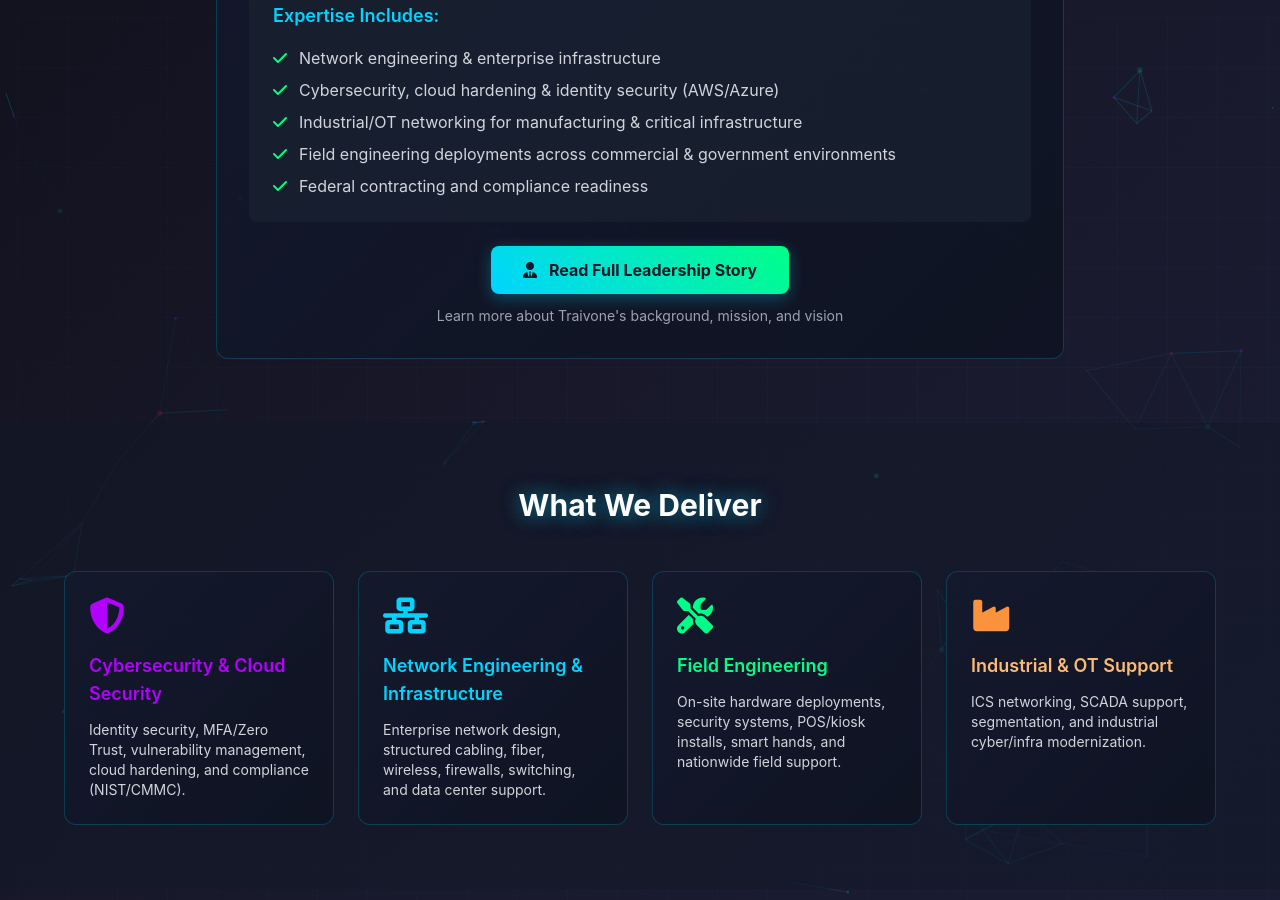
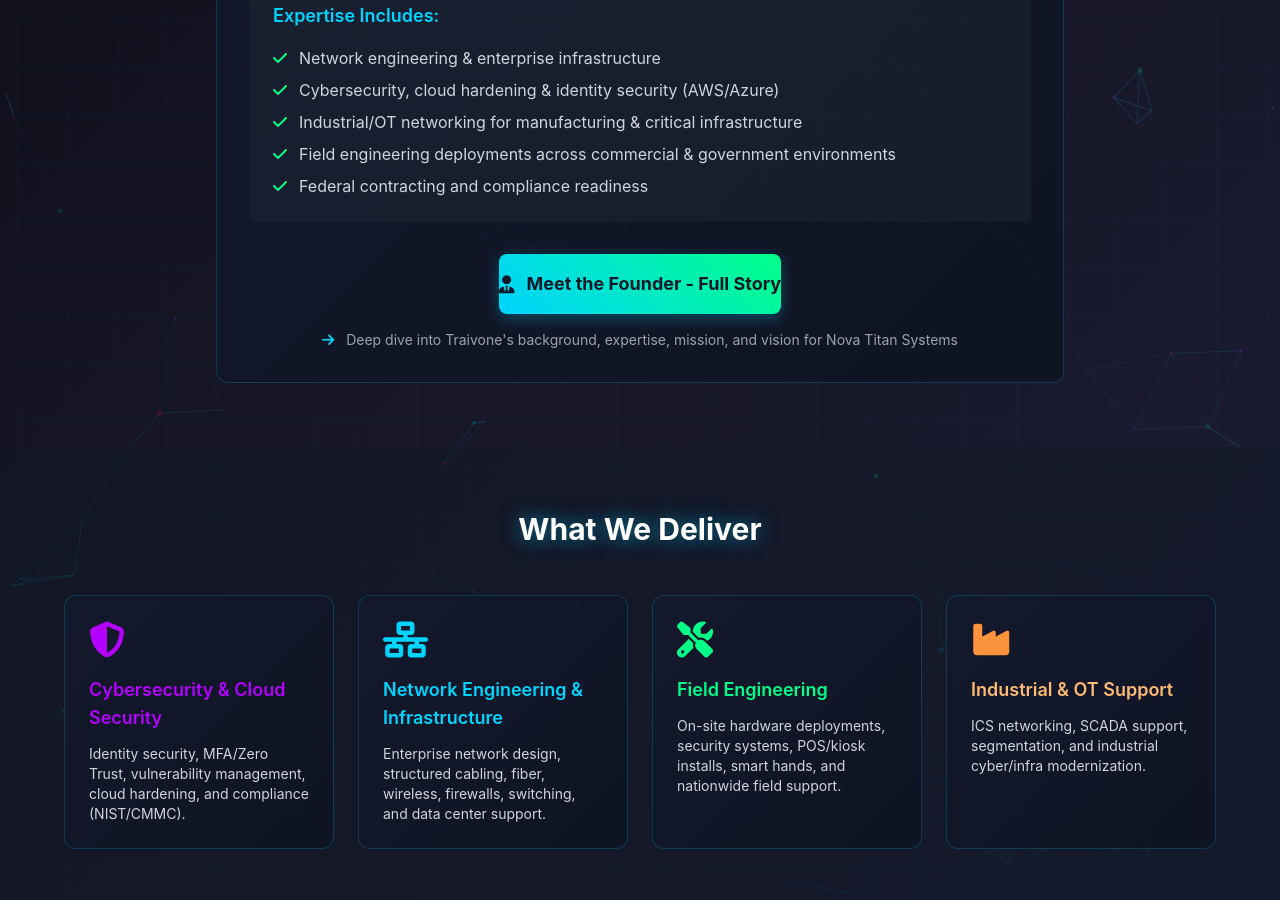
Before and after one commit to tzsmit/nova-titan-site, a Jekyll site: the page built from about/index.html, in a window 1280 px wide and 900 px high, scrolled down 1440 px. Built offline with Jekyll 4.4.1, drawn with Linux system fonts in a browser that asks for light colours; nearby versions of some CDN libraries; some of the changed text lies outside the part shown.

Commit message:
feat: Add prominent CTA buttons on About page
- Added 'Meet the Founder - Full Story' button linking to /leadership/
- Added 'View Complete Certifications' button linking to /certifications/
- Larger, more prominent button styling with shadows
- Clear descriptions of what users will find on each page
- Better internal linking for SEO and user experience
- Encourages deeper engagement with key pages

```diff
--- a/about/index.html
+++ b/about/index.html
@@ -125,12 +125,15 @@
           </ul>
         </div>
 
-        <div class="text-center">
-          <a href="/leadership/" class="btn-grad text-gray-900 font-bold py-3 px-8 rounded-lg inline-flex items-center">
+        <div class="text-center mt-8">
+          <a href="/leadership/" class="btn-grad text-gray-900 font-bold py-4 px-10 rounded-lg inline-flex items-center text-lg shadow-lg hover:shadow-xl transition-all">
             <i class="fas fa-user-tie mr-3"></i>
-            Read Full Leadership Story
+            Meet the Founder - Full Story
           </a>
-          <p class="text-sm text-gray-400 mt-3">Learn more about Traivone's background, mission, and vision</p>
+          <p class="text-sm text-gray-400 mt-4">
+            <i class="fas fa-arrow-right text-cyan-400 mr-2"></i>
+            Deep dive into Traivone's background, expertise, mission, and vision for Nova Titan Systems
+          </p>
         </div>
       </div>
     </div>
@@ -292,6 +295,17 @@
           </ul>
         </div>
       </div>
+
+      <div class="text-center mt-12">
+        <a href="/certifications/" class="btn-grad text-gray-900 font-bold py-4 px-10 rounded-lg inline-flex items-center text-lg shadow-lg hover:shadow-xl transition-all">
+          <i class="fas fa-certificate mr-3"></i>
+          View Complete Certifications & NAICS/PSC Codes
+        </a>
+        <p class="text-sm text-gray-400 mt-4">
+          <i class="fas fa-arrow-right text-green-400 mr-2"></i>
+          Full federal registration details, all NAICS codes, and complete PSC code listings
+        </p>
+      </div>
     </div>
   </section>
 
```
